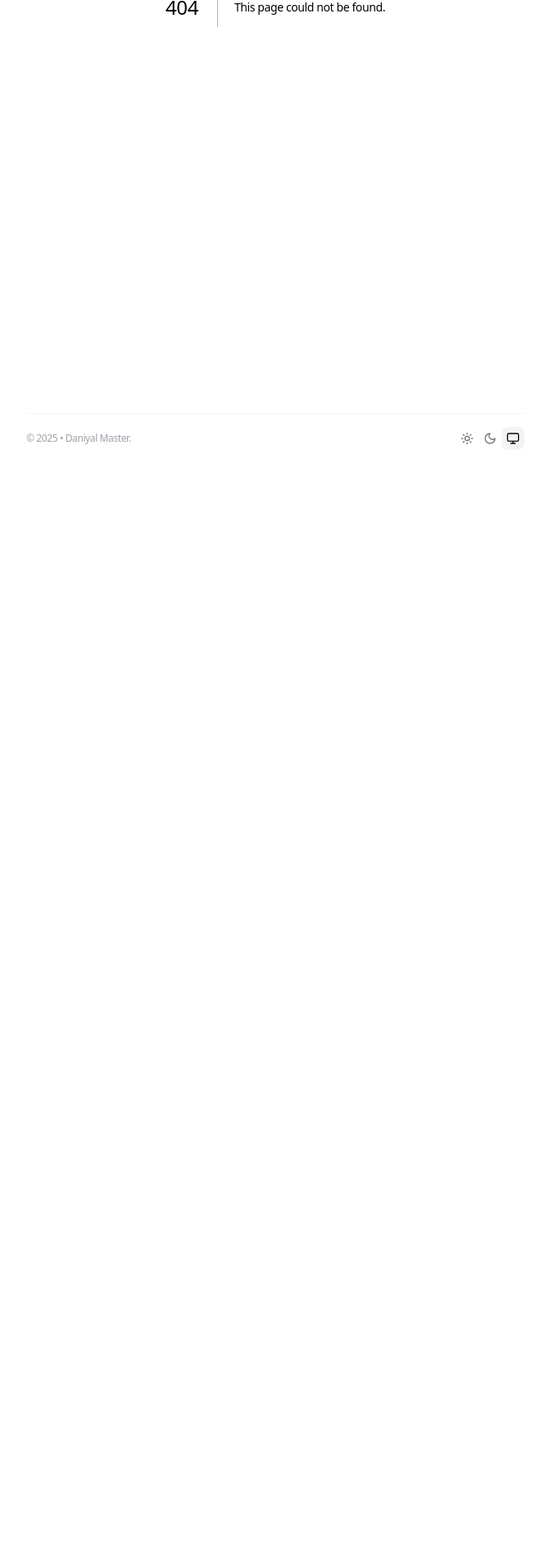
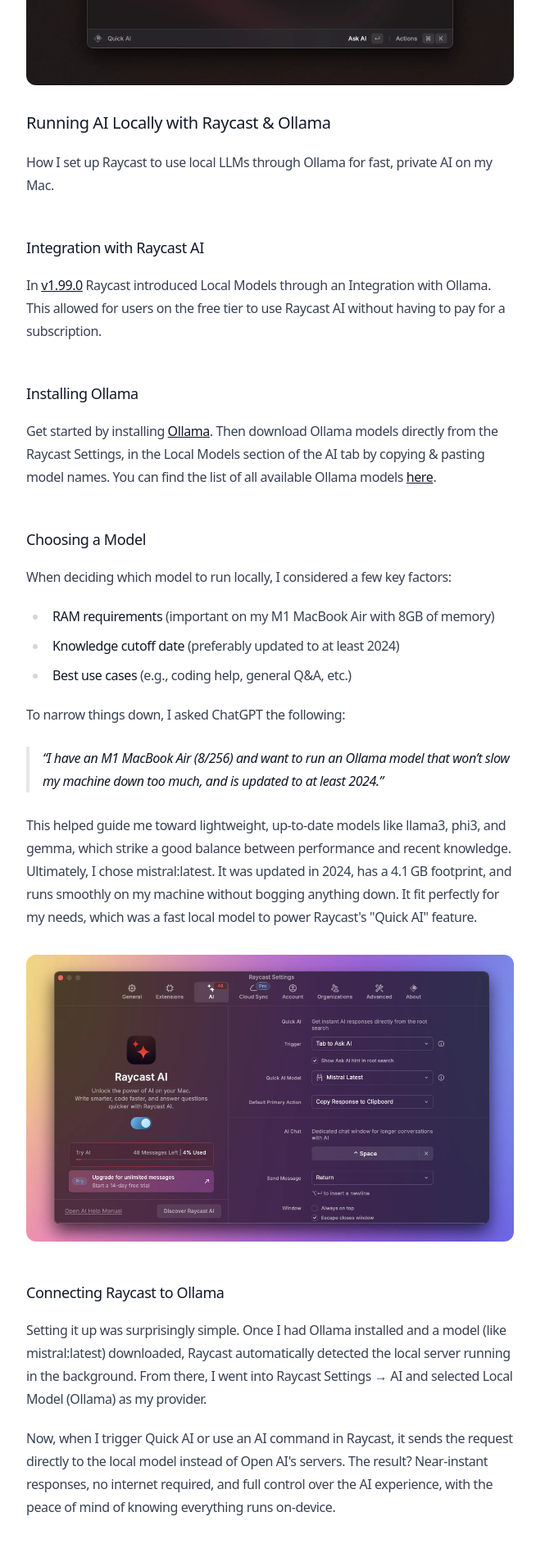
Before and after one commit to daniyalmaster693/daniyalmaster.com, a Next.js app: page /blog/running-ai-locally-with-raycast-and-ollama in a window 1280 px wide. Before the commit this address had no page. Shown: the part 560-2466 px from the top of the page at 82% size, without its empty margins (304-969 px from the left). Before the commit the page ends 1125 px from the top, so only its background shows below. Built offline with nearby package versions, Linux system fonts and the light colour scheme.

Commit message:
Added new blog post with new images

```diff
--- /dev/null
+++ b/app/blog/running-ai-locally-with-raycast-and-ollama/page.mdx
@@ -0,0 +1,57 @@
+export const metadata = {
+  title: 'Running AI Locally with Raycast & Ollama',
+  description:
+    'How I set up Raycast to use local LLMs through Ollama for fast, private AI on my Mac.',
+  authors: [{ name: 'Daniyal Master' }],
+  openGraph: {
+    images: ['../Raycast 2025-05-31 at 12.46.35.webp'],
+  },
+}
+
+<Cover
+  src="../Raycast 2025-05-31 at 12.46.35.webp"
+  alt="Raycast Quick AI Screenshot"
+/>
+
+# Running AI Locally with Raycast & Ollama
+
+How I set up Raycast to use local LLMs through Ollama for fast, private AI on my Mac.
+
+## Integration with Raycast AI
+
+In [v1.99.0](https://www.raycast.com/changelog/1-99-0) Raycast introduced Local Models through an Integration with Ollama. This allowed for users on the free tier to use Raycast AI without having to pay for a subscription.
+
+## Installing Ollama
+
+Get started by installing [Ollama](https://ollama.com/download). Then download Ollama models directly from the Raycast Settings, in the Local Models section of the AI tab by copying & pasting model names. You can find the list of all available Ollama models [here](https://ollama.com/search).
+
+## Choosing a Model
+
+When deciding which model to run locally, I considered a few key factors:
+
+- **RAM requirements** (important on my M1 MacBook Air with 8GB of memory)
+- **Knowledge cutoff date** (preferably updated to at least 2024)
+- **Best use cases** (e.g., coding help, general Q&A, etc.)
+
+To narrow things down, I asked ChatGPT the following:
+
+> _I have an M1 MacBook Air (8/256) and want to run an Ollama model that won’t slow my machine down too much, and is updated to at least 2024._
+
+This helped guide me toward lightweight, up-to-date models like llama3, phi3, and gemma, which strike a good balance between performance and recent knowledge. Ultimately, I chose mistral:latest. It was updated in 2024, has a 4.1 GB footprint, and runs smoothly on my machine without bogging anything down. It fit perfectly for my needs, which was a fast local model to power Raycast's "Quick AI" feature.
+
+<Cover
+  src="../Screenshot 2025-05-31 at 12.47.35 PM.webp"
+  alt="Raycast AI Ollama Setup"
+/>
+
+## Connecting Raycast to Ollama
+
+Setting it up was surprisingly simple. Once I had Ollama installed and a model (like mistral:latest) downloaded, Raycast automatically detected the local server running in the background. From there, I went into Raycast Settings → AI and selected Local Model (Ollama) as my provider.
+
+Now, when I trigger Quick AI or use an AI command in Raycast, it sends the request directly to the local model instead of Open AI's servers. The result? Near-instant responses, no internet required, and full control over the AI experience, with the peace of mind of knowing everything runs on-device.
+
+## Conclusion
+
+While local models like those run through Ollama aren’t a full replacement for ChatGPT or other cloud-based LLMs, they’re a perfect complement. For quick questions or lightweight tasks, using Raycast with a local model is faster, simpler, and more seamless, exactly the kind of experience Raycast is designed for.
+
+<Published date="2025-05-31" />
--- a/app/data.ts
+++ b/app/data.ts
@@ -39,49 +39,56 @@
 
 export const BLOG_POSTS: BlogPost[] = [
   {
+    title: 'Running AI Locally with Raycast & Ollama',
+    description:
+      'How I set up Raycast to use local LLMs through Ollama for fast, private AI on my Mac.',
+    link: '/blog/running-ai-locally-with-raycast-and-ollama',
+    uid: 'blog-1',
+  },
+  {
     title: 'Building MenuScores',
     description: 'How I built MenuScores: from idea to product.',
     link: '/blog/building-menuscores',
-    uid: 'blog-1',
+    uid: 'blog-2',
   },
   {
     title: 'Using an Android Phone with a Mac',
     description:
       'Tips, tools, and tricks for making Android and macOS play nicely together.',
     link: '/blog/using-an-android-phone-with-a-mac',
-    uid: 'blog-2',
+    uid: 'blog-3',
   },
   {
     title: 'My Mac Setup',
     description:
       'A look into my development environment, tools I use, and how it all fits together.',
     link: '/blog/my-mac-setup',
-    uid: 'blog-3',
+    uid: 'blog-4',
   },
   {
     title: 'My Raycast Setup',
     description:
       'How I customized Raycast to speed up my workflow and stay focused.',
     link: '/blog/my-raycast-setup',
-    uid: 'blog-4',
+    uid: 'blog-5',
   },
   {
     title: 'Sportssync Developer Blog #2',
     description: 'Major Features and New Commands',
     link: '/blog/sportssync-developer-blog-2',
-    uid: 'blog-5',
+    uid: 'blog-6',
   },
   {
     title: 'Sportssync Developer Blog #1',
     description: 'New Features and Visual Updates',
     link: '/blog/sportssync-developer-blog-1',
-    uid: 'blog-6',
+    uid: 'blog-7',
   },
   {
     title: 'Building Sportssync',
     description: 'Building an all in one sports extension for Raycast.',
     link: '/blog/building-sportssync',
-    uid: 'blog-7',
+    uid: 'blog-8',
   },
 ]
 
```
Also changed, not shown: public/Raycast 2025-05-31 at 12.46.35.webp (added), public/Screenshot 2025-05-31 at 12.47.35 PM.webp (added).
